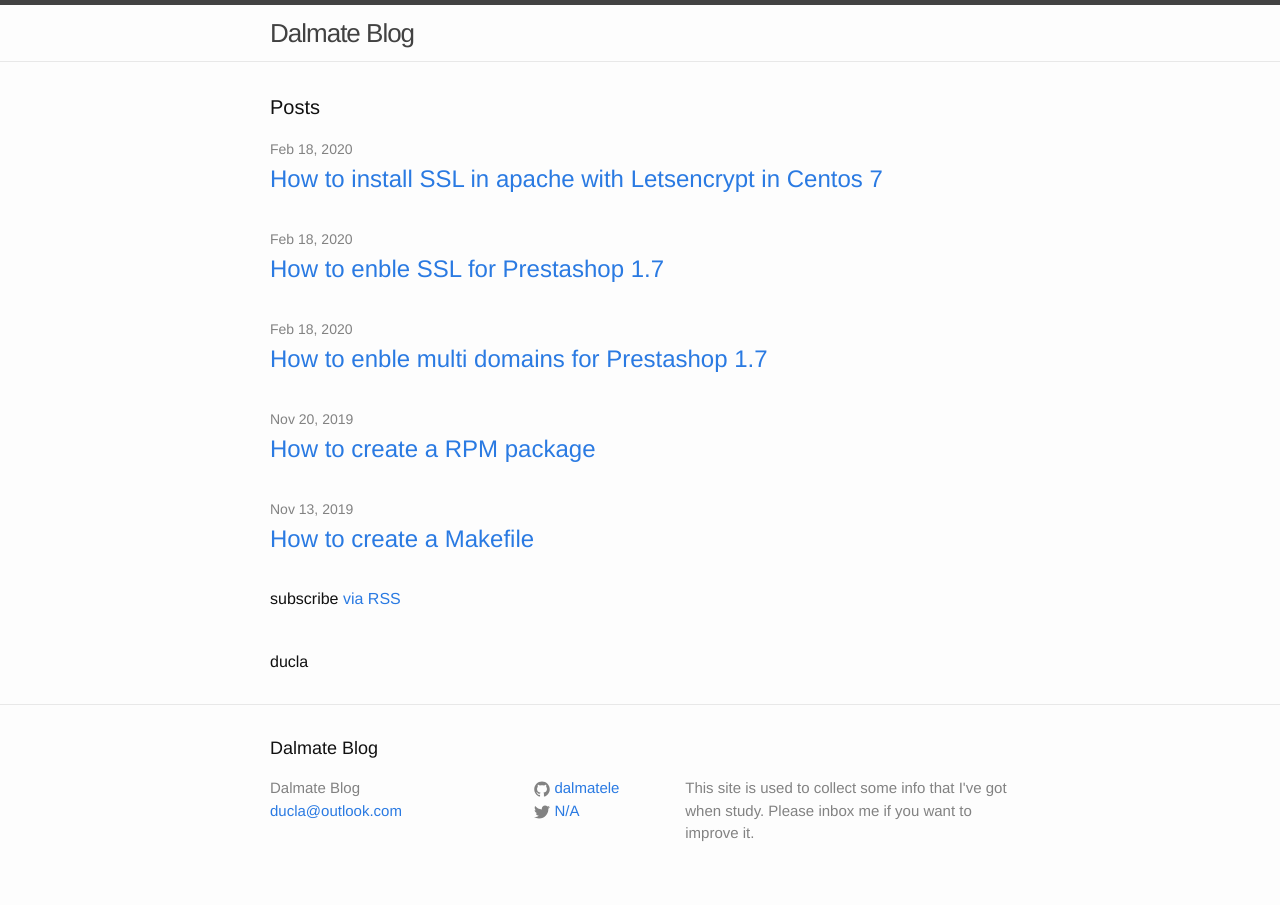
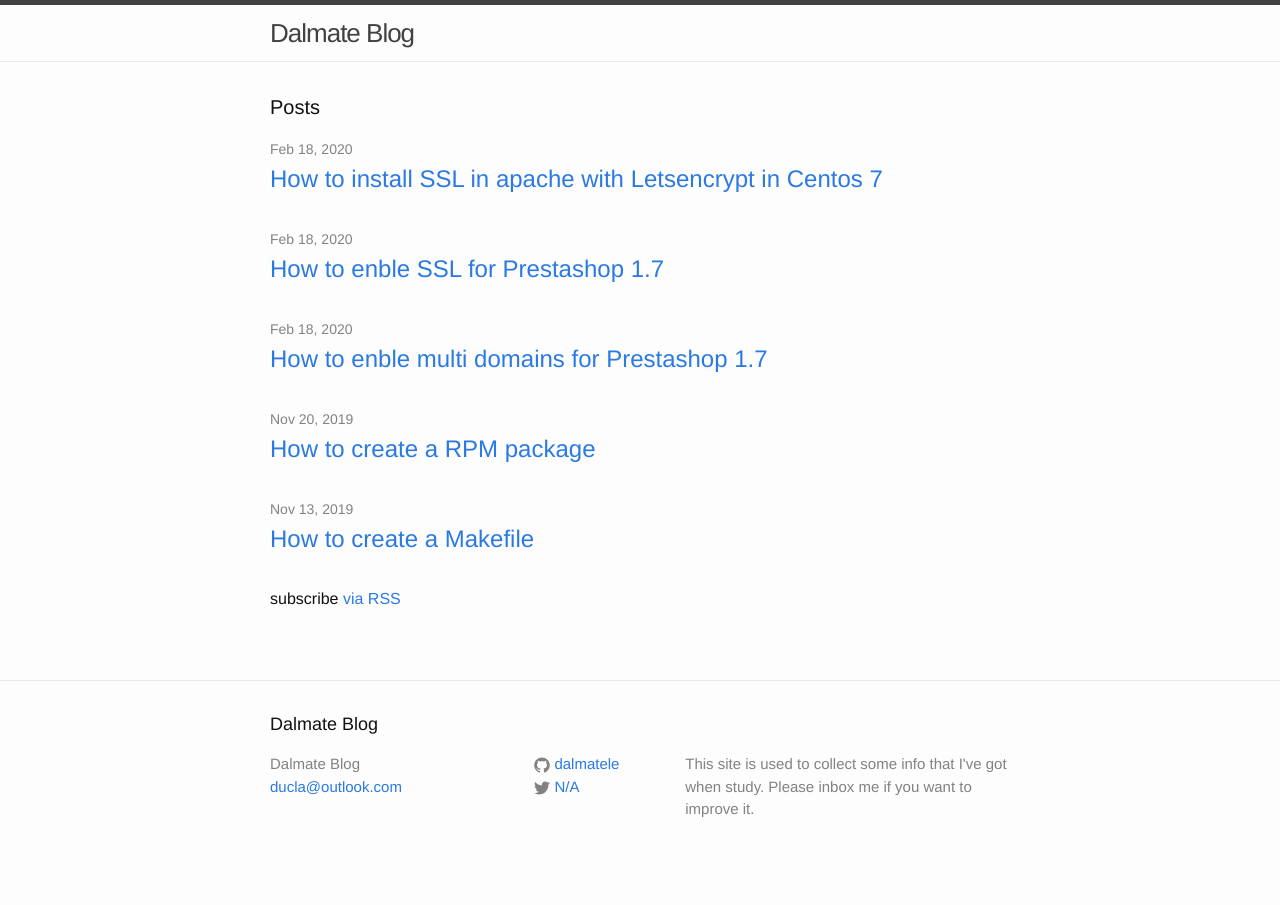
Before and after one commit to dalmatele/dalmatele.github.io, a Jekyll site: the page built from index.html, in a window 1280 px wide. Built offline with Jekyll 4.4.1, drawn with Linux system fonts in a browser that asks for light colours; comment, search, counter and statistics services are not loaded.

```diff
--- a/_config.yml
+++ b/_config.yml
@@ -14,7 +14,7 @@ baseurl: "" # the subpath of your site, e.g. /blog
 url: "http://dalmatele.github.io" # the base hostname & protocol for your site
 twitter_username: N/A
 github_username:  dalmatele
-comments: True
+comments: true
 # Build settings
 markdown: kramdown
 #theme
--- a/_layouts/default.html
+++ b/_layouts/default.html
@@ -11,7 +11,6 @@
       <div class="wrapper">
         {{ content }}
         <br />
-        ducla
         {% include comments.html %}
       </div>
     </div>
```
